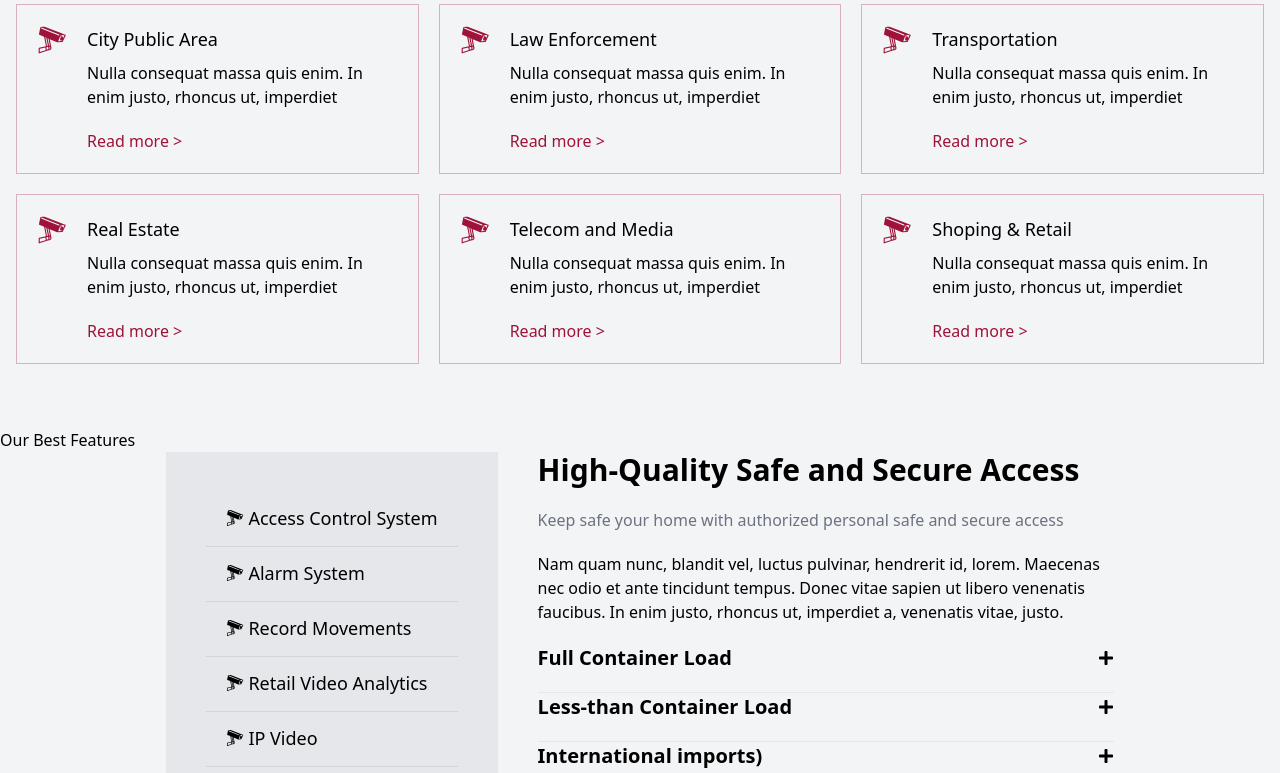
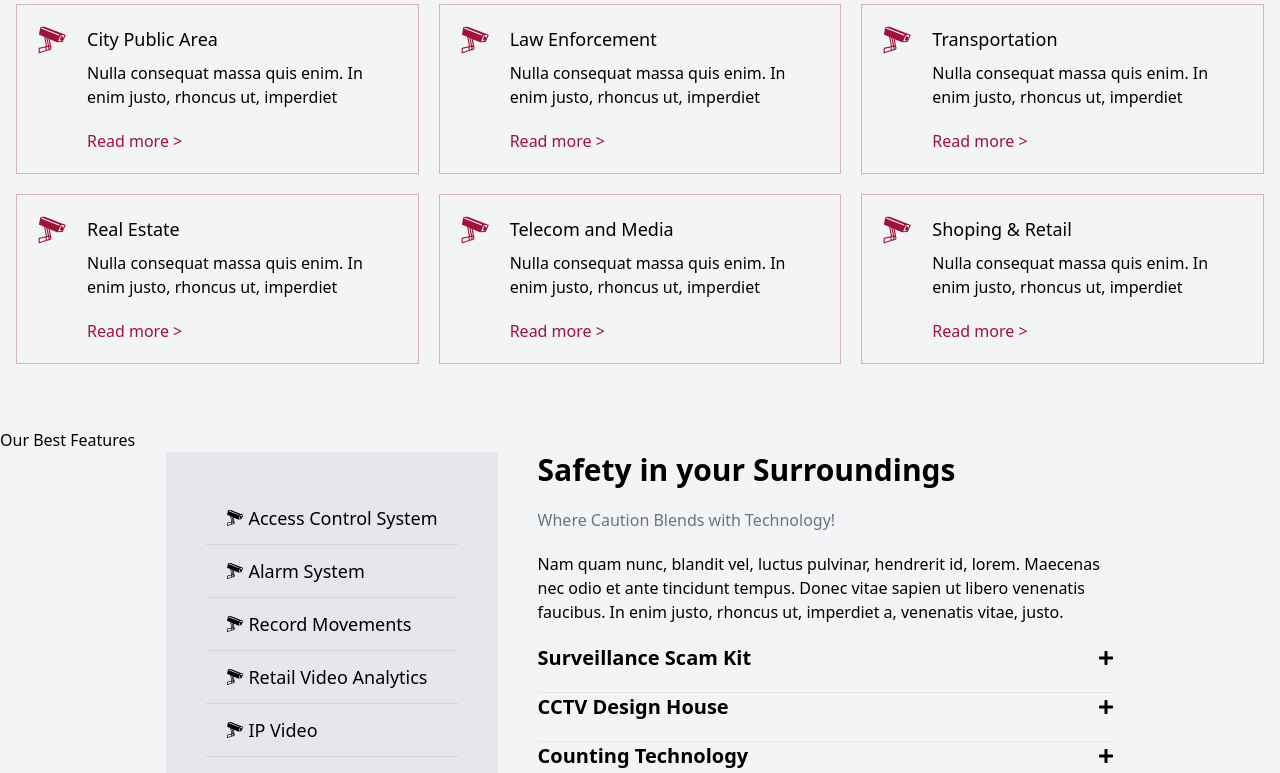
Before and after one commit to rockyessel/Finlac-I.T-Engineering-Ltd, a Next.js app: page / in a window 1280 px wide. Shown: the part 2000-2773 px from the top of the page. Built offline with nearby package versions, Linux system fonts and the light colour scheme.

Commit message:
home page done!

```diff
--- a/components/accordion-card.tsx
+++ b/components/accordion-card.tsx
@@ -1,32 +1,15 @@
 import React from 'react';
 import { FaMinus, FaPlus } from 'react-icons/fa';
 
-interface AccordionCardProps {
-  data: { question: string; answer: string }[];
+interface Props {
+  data: {
+    question: string;
+    answer: string;
+  }[];
 }
 
-const AccordionCard = () => {
+const AccordionCard = (props: Props) => {
   const [clicked, setClicked] = React.useState<number | null>(0 || null);
-
-  const data = [
-    {
-      question: 'Full Container Load',
-      answer:
-        'For those that do not know what (FCL) entails. The FCL is a type of shipment where a cargo fill out or occupies the space of the container.',
-    },
-    {
-      question: 'Less-than Container Load',
-      answer: `Lorem ipsum dolor sit amet consectetur adipisicing elit. Eos quisquam aut quo? Est voluptatum perspiciatis facere quisquam earum provident ex? A perspiciatis nostrum molestiae non quod expedita eum possimus aliquid.`,
-    },
-    {
-      question: 'International imports)',
-      answer: `Lorem ipsum dolor sit amet consectetur adipisicing elit. Eos quisquam aut quo? Est voluptatum perspiciatis facere quisquam earum provident ex? A perspiciatis nostrum molestiae non quod expedita eum possimus aliquid.`,
-    },
-    {
-      question: 'International exports',
-      answer: `Lorem ipsum dolor sit amet consectetur adipisicing elit. Eos quisquam aut quo? Est voluptatum perspiciatis facere quisquam earum provident ex? A perspiciatis nostrum molestiae non quod expedita eum possimus aliquid.`,
-    },
-  ];
 
   const toggle = (index: number) => {
     if (clicked === index) {
@@ -37,9 +20,8 @@ const AccordionCard = () => {
   };
 
   return (
-    <div className='w-full flex flex-col group overflow-hidden'>
     <ul className='w-full flex divide-y flex-col gap-5'>
-        {data?.map((data, index) => (
+      {props?.data?.map((data, index) => (
         <li key={index}>
           <button
             onClick={() => toggle(index)}
@@ -70,7 +52,6 @@ const AccordionCard = () => {
         </li>
       ))}
     </ul>
-    </div>
   );
 };
 
--- a/components/footer.tsx
+++ b/components/footer.tsx
@@ -1,5 +1,5 @@
 import React from 'react';
-import Image from 'next/image'
+import Image from 'next/image';
 
 const Footer = () => {
   return (
@@ -27,18 +27,13 @@ const Footer = () => {
       </footer>
       <footer className='footer px-10 py-4 border-t bg-base-200 text-base-content border-base-300'>
         <div className='items-center grid-flow-col'>
-          {/* <svg
-            width='24'
-            height='24'
-            viewBox='0 0 24 24'
-            xmlns='http://www.w3.org/2000/svg'
-            fillRule='evenodd'
-            clipRule='evenodd'
-            className='fill-current'
-          >
-            <path d='M22.672 15.226l-2.432.811.841 2.515c.33 1.019-.209 2.127-1.23 2.456-1.15.325-2.148-.321-2.463-1.226l-.84-2.518-5.013 1.677.84 2.517c.391 1.203-.434 2.542-1.831 2.542-.88 0-1.601-.564-1.86-1.314l-.842-2.516-2.431.809c-1.135.328-2.145-.317-2.463-1.229-.329-1.018.211-2.127 1.231-2.456l2.432-.809-1.621-4.823-2.432.808c-1.355.384-2.558-.59-2.558-1.839 0-.817.509-1.582 1.327-1.846l2.433-.809-.842-2.515c-.33-1.02.211-2.129 1.232-2.458 1.02-.329 2.13.209 2.461 1.229l.842 2.515 5.011-1.677-.839-2.517c-.403-1.238.484-2.553 1.843-2.553.819 0 1.585.509 1.85 1.326l.841 2.517 2.431-.81c1.02-.33 2.131.211 2.461 1.229.332 1.018-.21 2.126-1.23 2.456l-2.433.809 1.622 4.823 2.433-.809c1.242-.401 2.557.484 2.557 1.838 0 .819-.51 1.583-1.328 1.847m-8.992-6.428l-5.01 1.675 1.619 4.828 5.011-1.674-1.62-4.829z'></path>
-          </svg> */}
-          <Image width={100} height={100} src='/fee.png' className='w-12 -rotate-45' alt='' />
+          <Image
+            width={100}
+            height={100}
+            src='/fee.png'
+            className='w-12 -rotate-45'
+            alt=''
+          />
           <p>
             FEE Ltd. <br />
             Safety and Security at your Fingertips
@@ -82,6 +77,14 @@ const Footer = () => {
           </div>
         </div>
       </footer>
+      <footer className='footer footer-center p-4 bg-base-300 text-base-content'>
+        <div>
+          <p>Copyright © 2023 - All right reserved by FEE Ltd</p>
+          <p>
+            Made by <span className='font-bold'>rockyessel</span>
+          </p>
+        </div>
+      </footer>
     </React.Fragment>
   );
 };
--- a/components/navbar.tsx
+++ b/components/navbar.tsx
@@ -16,12 +16,12 @@ const Navbar = (): JSX.Element => {
         </span>
 
         {/* Desktop Menu */}
-        <ul className='hidden md:flex gap-1'>
-          <li className='text-rose-800 font-bold'>Home</li>
-          <li>About</li>
-          <li>Gallery</li>
-          <li>Service</li>
-          <li>Contact us</li>
+        <ul className='hidden md:flex gap-2 font-bold items-center'>
+          <li className='text-lg text-rose-800'>Home</li>
+          <li className='text-lg'>About</li>
+          <li className='text-lg'>Gallery</li>
+          <li className='text-lg'>Service</li>
+          <li className='text-lg'>Contact us</li>
         </ul>
 
         {/* Menu Button */}
--- a/components/our-features/active-display.tsx
+++ b/components/our-features/active-display.tsx
@@ -269,30 +269,19 @@ const data = [
   },
 ];
 
-const ActiveDisplay = (): JSX.Element => {
+const ActiveDisplay: React.FC = (): JSX.Element => {
+
   const router = useRouter();
 
   const { feature } = router?.query;
 
-  switch (feature || 'ACS') {
-    case 'ACS':
-      return <Display />;
-    case 'AS':
-      return <Display />;
-    case 'RM':
-      return <Display />;
-    case 'RVA':
-      return <Display />;
-    case 'IPV':
-      return <Display />;
-    case 'VV':
-      return <Display />;
-    case 'CM':
-      return <Display />;
-    case 'DC':
-      return <Display />;
-    case 'SPS':
-      return <Display />;
+  const check = feature || 'ACS';
+
+  const filtered_data = data.filter((data) => data.abbre_title === check)[0];
+
+  switch (check) {
+    case `${check}`:
+      return <Display {...filtered_data} />;
 
     default:
       return (
--- a/components/our-features/display.tsx
+++ b/components/our-features/display.tsx
@@ -1,22 +1,31 @@
 import React from 'react';
 import AccordionCard from '../accordion-card';
 
-const Display = () => {
+export interface AccordionProps {
+  question: string;
+  answer: string;
+}
+
+interface DisplayProps {
+  title: string;
+  abbre_title: string;
+  sub_title: string;
+  sub_description: string;
+  description: string;
+  accordion: AccordionProps[];
+}
+
+const Display = (props: DisplayProps) => {
   return (
     <div className='flex flex-col gap-5'>
-      <p className='font-bold text-3xl'>High-Quality Safe and Secure Access</p>
+      <p className='font-bold text-3xl'>{props?.sub_title}</p>
       <span className='text-gray-500 font-extralight'>
-        Keep safe your home with authorized personal safe and secure access
+        {props?.sub_description}
       </span>
-      <p className='font-medium'>
-        Nam quam nunc, blandit vel, luctus pulvinar, hendrerit id, lorem.
-        Maecenas nec odio et ante tincidunt tempus. Donec vitae sapien ut libero
-        venenatis faucibus. In enim justo, rhoncus ut, imperdiet a, venenatis
-        vitae, justo.
-      </p>
+      <p className='font-medium'>{props?.description}</p>
 
-      <div>
-        <AccordionCard />
+      <div className='w-full flex flex-col group overflow-hidden'>
+        <AccordionCard data={props?.accordion} />
       </div>
     </div>
   );
--- a/components/our-features/lists.tsx
+++ b/components/our-features/lists.tsx
@@ -2,6 +2,7 @@ import React from 'react';
 import { GiCctvCamera } from 'react-icons/gi';
 import Link from 'next/link';
 import { useRouter } from 'next/router';
+import { features } from 'process';
 
 interface Props {
   data: {
@@ -26,18 +27,23 @@ const Lists = ({ data }: Props): JSX.Element => {
       undefined,
       { shallow: true }
     );
-
-    set_String('');
   };
 
+  const feature = router?.query?.feature;
+
+  const check = data?.abbrev || 'ACS';
+
+  const if_true = feature === check;
+
   return (
-    <li className='cursor-pointer hover:bg-rose-800 hover:text-gray-300 py-3 px-5'>
-      <button
-        className='inline-flex items-center gap-1'
-        onClick={() => handleStringChange(`${data?.abbrev}`)}
-      >
-        <GiCctvCamera /> <span>{data?.title}</span>
-      </button>
+    <li
+      onClick={() => handleStringChange(`${data?.abbrev}`)}
+      className={`w-full h-full inline-flex items-center gap-1 cursor-pointer hover:bg-rose-800 hover:text-gray-300 py-3 px-5 ${
+        if_true ? 'text-rose-800' : ''
+      }`}
+    >
+      <GiCctvCamera />
+      <span>{data?.title}</span>
     </li>
   );
 };
--- a/components/screen-button.tsx
+++ b/components/screen-button.tsx
@@ -2,9 +2,9 @@ import React from 'react';
 
 const ScreenButton = () => {
   return (
-    <section className='fixed w-[100px] h-[100px] right-0 top-1/2 rotate-90 hidden md:flex md:gap-1 z-[101]'>
+    <section className='fixed w-[200px] h-[200px] right-0 top-[30%] rotate-90 hidden md:flex md:gap-1 z-[101]'>
       <button className='btn btn-primary rounded-none bg-rose-800 border-rose-800 active:text-black active:bg-transparent hover:bg-rose-900 hover:border-rose-800'>
-        Contact us now!
+        Schedule A Visit
       </button>
       <button className='btn btn-primary rounded-none bg-rose-800 border-rose-800 active:text-black active:bg-transparent hover:bg-rose-900 hover:border-rose-800'>
         More About Us!
--- a/pages/_document.tsx
+++ b/pages/_document.tsx
@@ -5,6 +5,23 @@ export default function Document() {
     <Html lang='en'>
       <Head />
       <body>
+        <input type='checkbox' id='my-modal' className='modal-toggle' />
+        <div className='modal'>
+          <div className='modal-box'>
+            <h3 className='font-bold text-lg'>
+              Congratulations random Internet user!
+            </h3>
+            <p className='py-4'>
+              You&apos;ve been selected for a chance to get one year of subscription
+              to use Wikipedia for free!
+            </p>
+            <div className='modal-action'>
+              <label htmlFor='my-modal' className='btn'>
+                Yay!
+              </label>
+            </div>
+          </div>
+        </div>
         <Main />
         <NextScript />
       </body>
```
Also changed, not shown: pages/index.tsx (+9 -4 lines). Lines whose indentation alone changed are shown as unchanged.
